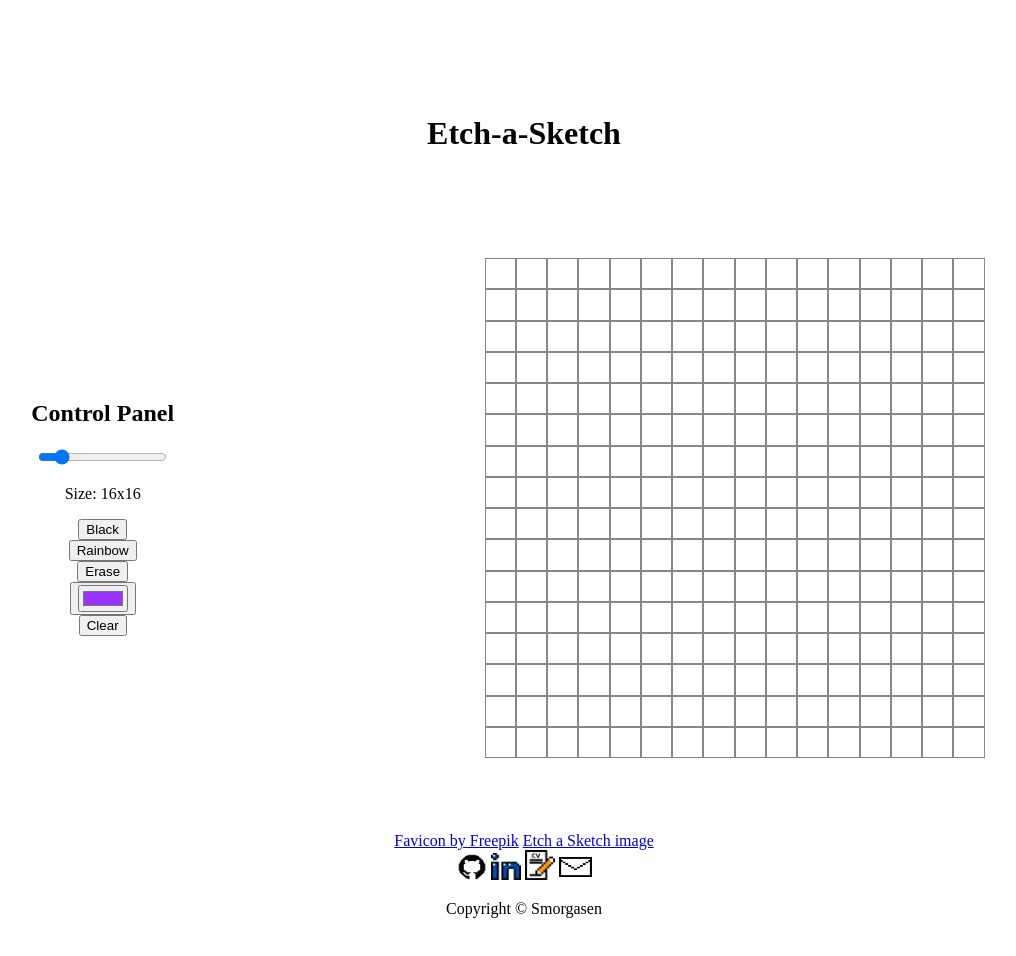
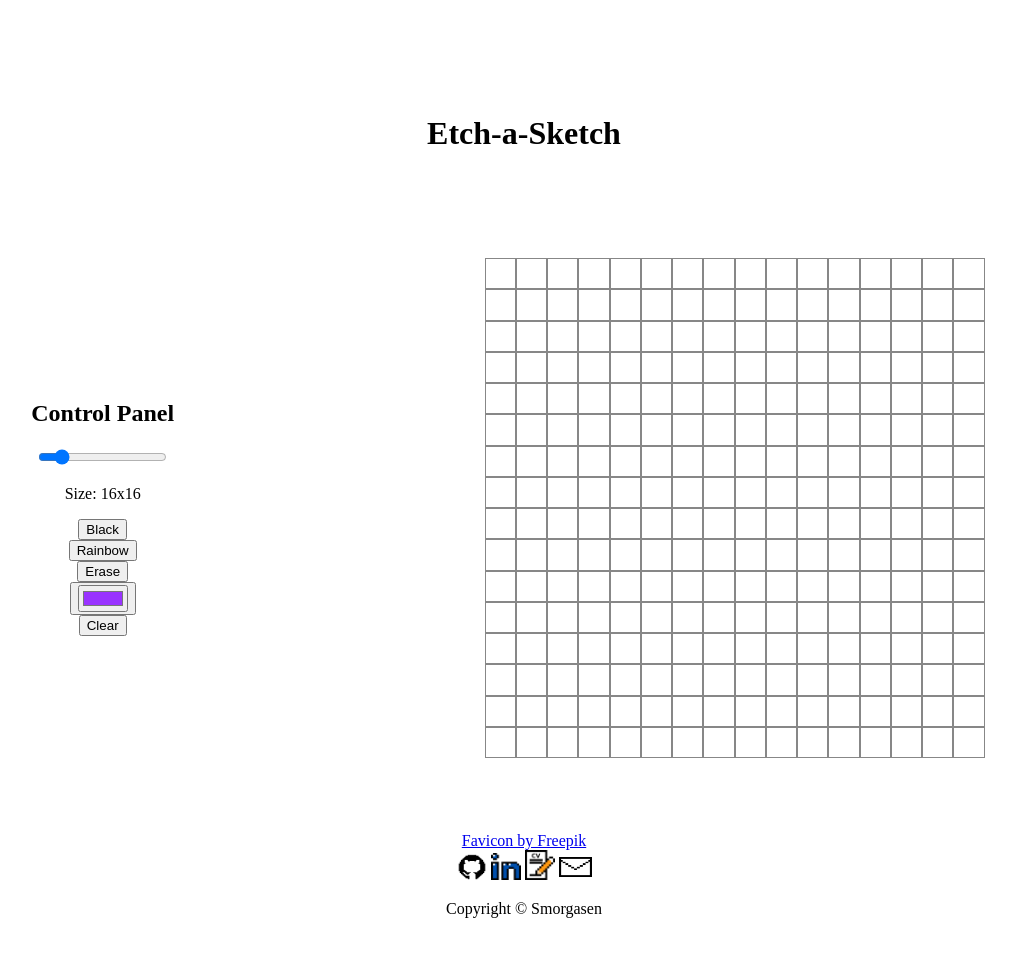
Before and after one commit to Smorgasen/etch-a-sketch, a plain HTML site: page index.html in a window 1280 px wide. Shown: the whole page, without its empty margins (116-1132 px from the left). Drawn offline with Linux system fonts and the light colour scheme.

Commit message:
Remove unused copyright link

```diff
--- a/index.html
+++ b/index.html
@@ -29,7 +29,6 @@
     <div class="footer">
         <div class="copyright-links">
             <a href="https://www.flaticon.com/authors/freepik">Favicon by Freepik</a>
-            <a href="https://www.pngegg.com/en/png-wwenn">Etch a Sketch image</a>
         </div>
         <div class="links">
             <a href="https://github.com/Smorgasen" target="_blank"> <img src="images/github-pixel.png" alt="github icon" width="30" height="26"></a>
```
